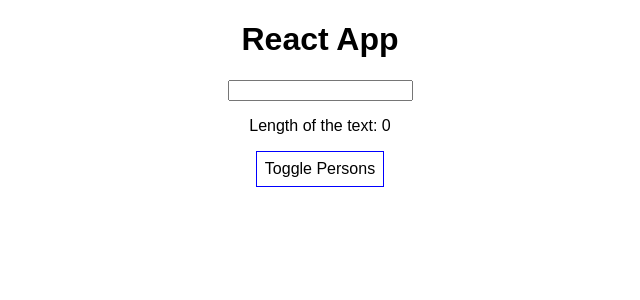
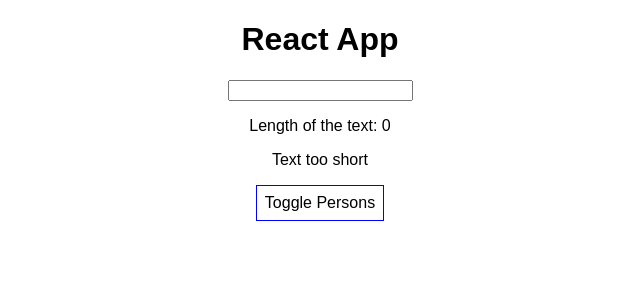
Before and after one commit to igorini/react-complete-guide, a React (Create React App) app: page / in a window 1280 px wide. Shown: the top 300 px of the page, without its empty margins (320-960 px from the left). Built offline with nearby package versions, Linux system fonts and the light colour scheme.

Commit message:
Add ValidationComponent

```diff
--- a/src/App.js
+++ b/src/App.js
@@ -1,6 +1,7 @@
 import React, {Component} from 'react';
 import './App.css';
 import Person from "./Person/Person";
+import ValidationComponent from "./ValidationComponent/ValidationComponent";
 
 class App extends Component {
   state = {
@@ -77,6 +78,7 @@ class App extends Component {
         <h1>React App</h1>
         <input type="text" onChange={this.texLengthHandler}/>
         <p>Length of the text: {this.state.textLength}</p>
+        <ValidationComponent textLength={this.state.textLength} />
         <button
           style={style}
           onClick={this.togglePersonsHandler}>Toggle Persons
--- /dev/null
+++ b/src/ValidationComponent/ValidationComponent.js
@@ -0,0 +1,19 @@
+import React from 'react';
+
+const validationComponent = (props) => {
+  const minLength = 5;
+
+  return (
+    <div>
+      <p>
+        {
+          props.textLength >= minLength ?
+          "Text long enough" :
+          "Text too short"
+        }
+      </p>
+    </div>
+  );
+};
+
+export default validationComponent;
```
